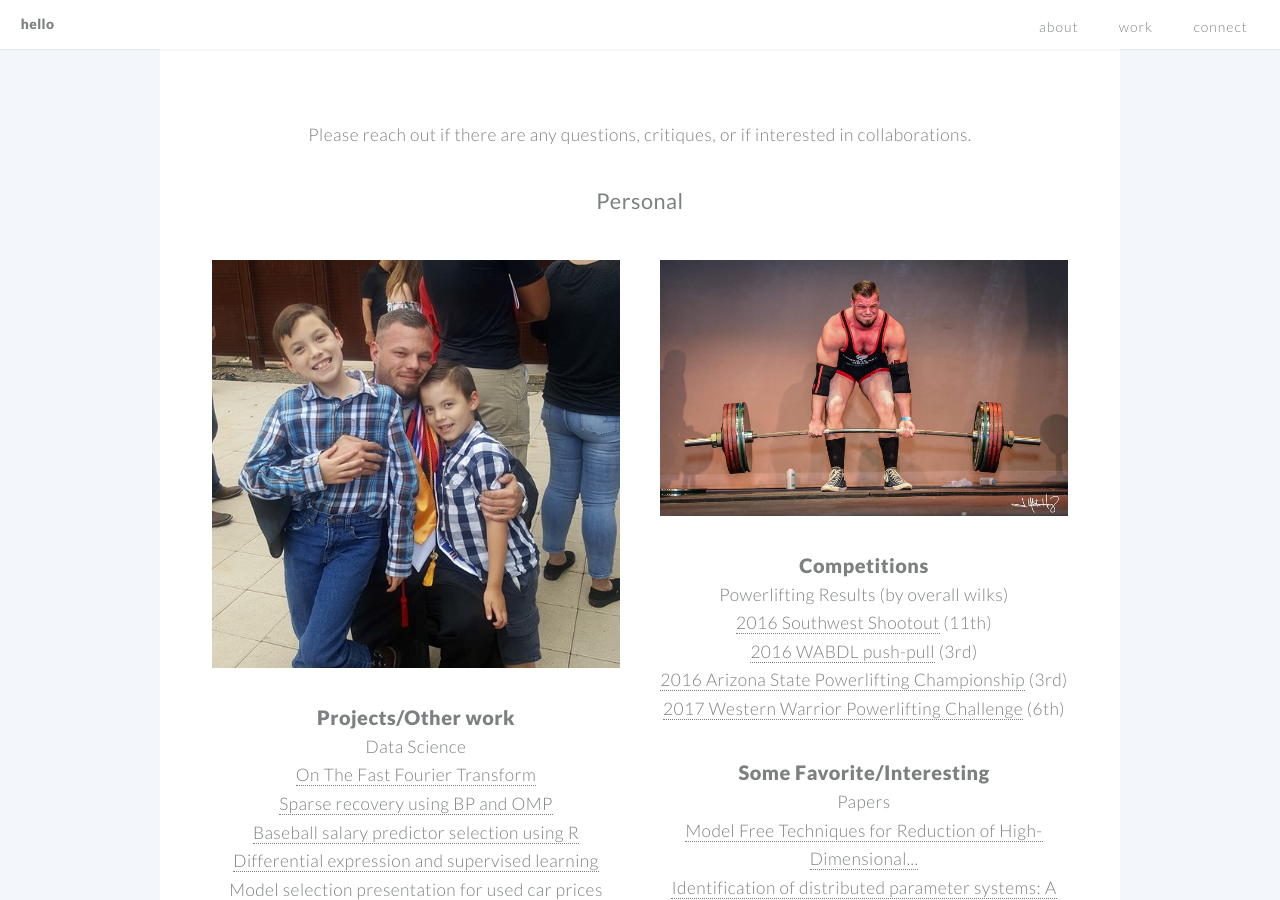
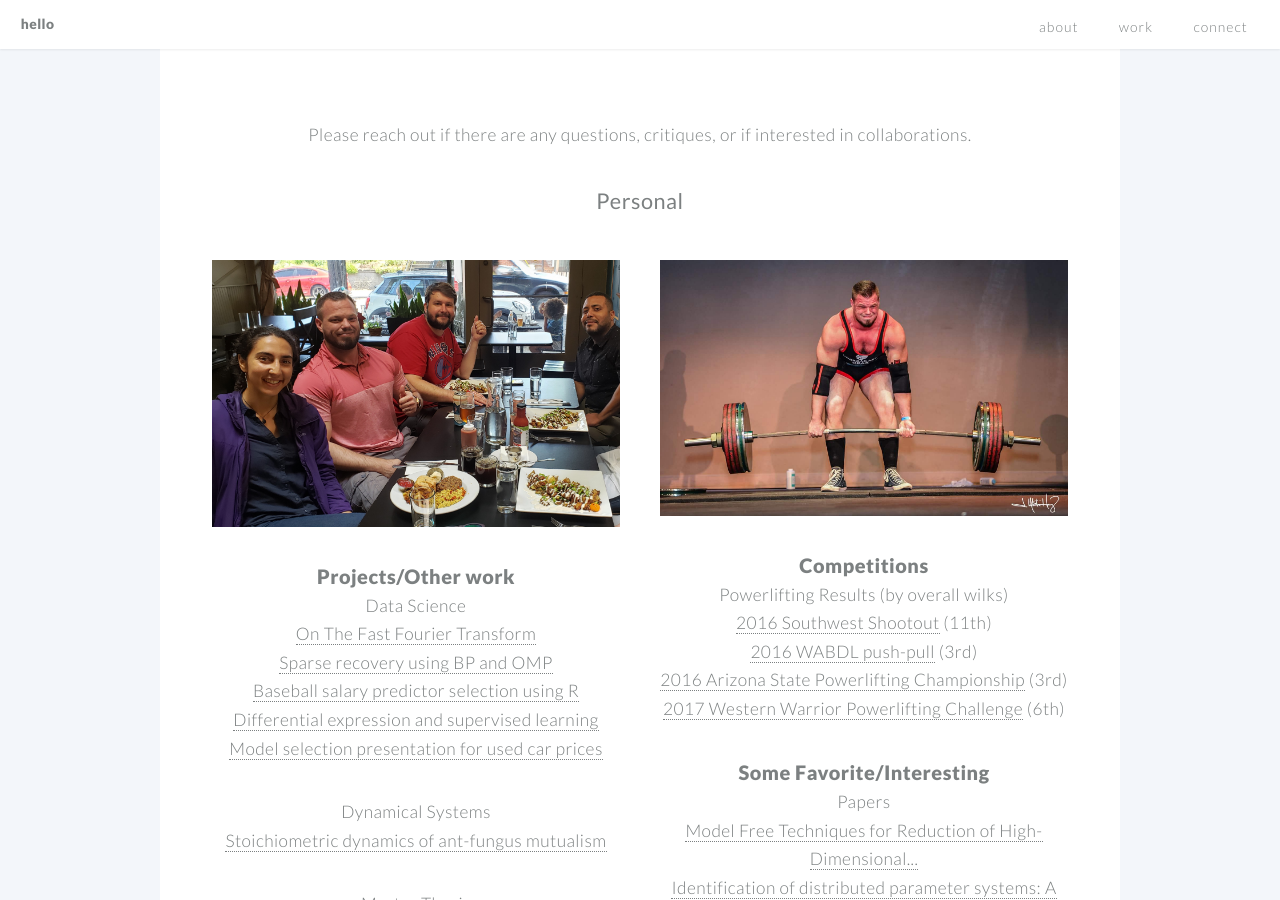
Before and after one commit to jben33/jben33.github.io, a Jekyll site: the page built from index.md, in a window 1280 px wide and 900 px high, scrolled down 1858 px. Built offline with Jekyll 4.4.1, drawn with Linux system fonts in a browser that asks for light colours.

Commit message:
Update work.yml

```diff
--- a/_data/work.yml
+++ b/_data/work.yml
@@ -5,7 +5,7 @@ work:
   - category: Personal
     items:
       - item: example.html
-        image: images/daddy1.jpg
+        image: images/DS23.jpg
       - item: example2.html
         image: images/FB_IMG_1502207139698.jpg
   - category: School
```
